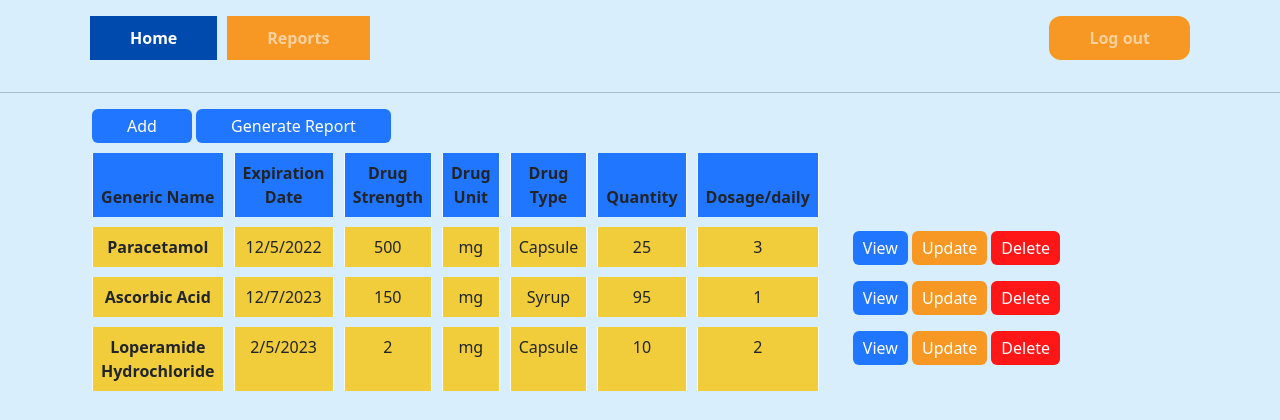
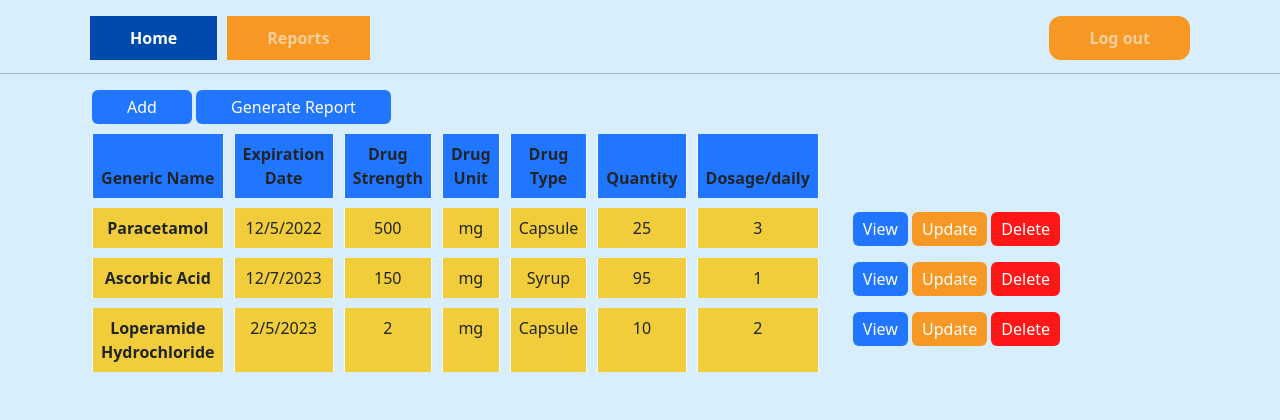
Before and after one commit to Ramos-H/Drug-Management-System, a PHP site: page /html/index.html in a window 1280 px wide. Shown: the top 420 px of the page. Run offline with PHP 8.4, Linux system fonts and the light colour scheme.

Commit message:
updated navbar

```diff
--- a/css/style.css
+++ b/css/style.css
@@ -1,5 +1,9 @@
 ion-icon {
     font-size: 20px;
+}
+
+.navbar{
+    margin-bottom: -.5cm;
 }
 
 #homeNav{
```
